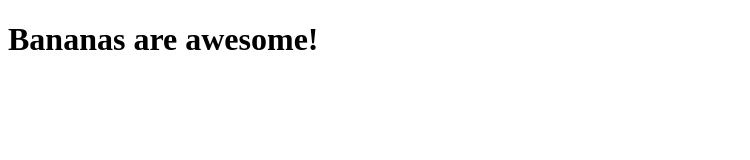
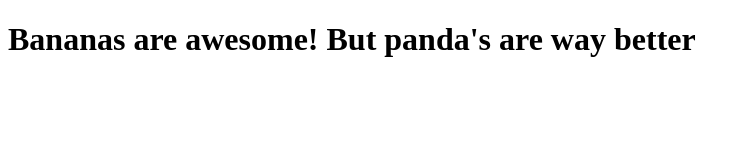
Before and after one commit to sawyer19l/web_developing, a plain HTML site: page site/index.html in a window 1280 px wide. Shown: the whole page, without its empty margins (0-750 px from the left). Drawn offline with Linux system fonts and the light colour scheme.

Commit message:
Panda addition.

```diff
--- a/site/index.html
+++ b/site/index.html
@@ -4,6 +4,6 @@
 	<title>Bananas are awesome!</title>
 </head>
 <body>
-<h1>Bananas are awesome!</h1>
+<h1>Bananas are awesome! But panda's are way better</h1>
 </body>
 </html>
```
